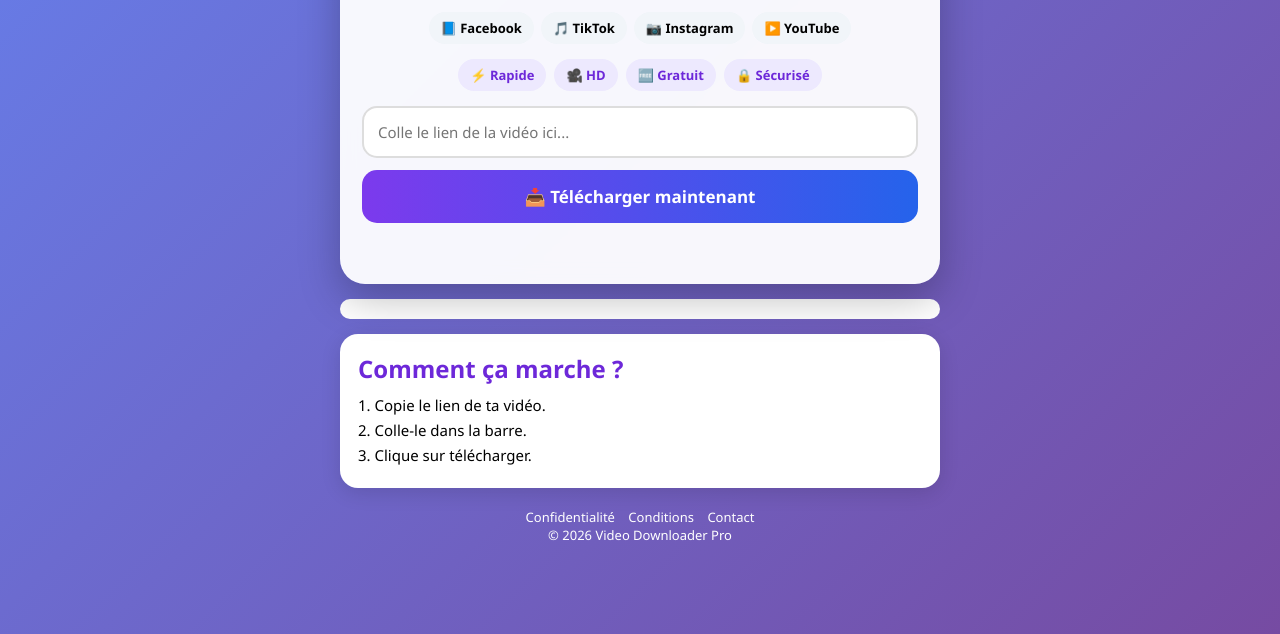
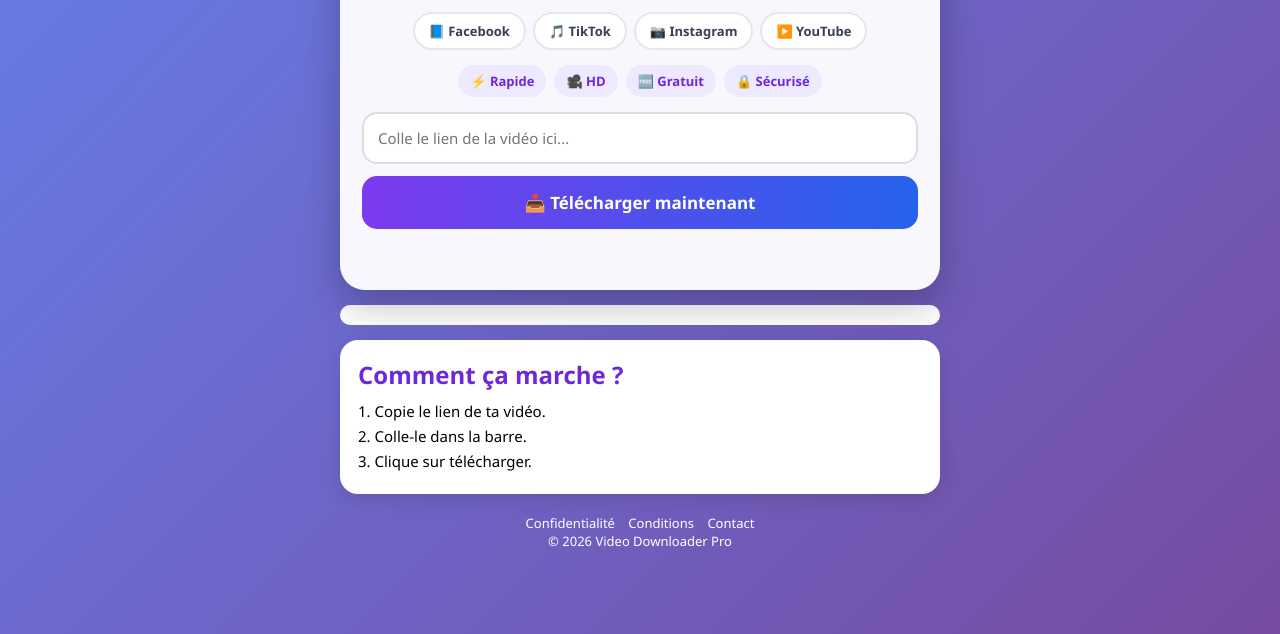
Before and after one commit to Elmatador512/fb-downloader, a plain HTML site: page index.html in a window 1280 px wide. Shown: the part 166-800 px from the top of the page. Drawn offline with Linux system fonts and the light colour scheme.

Commit message:
Update style.css

```diff
--- a/style.css
+++ b/style.css
@@ -119,15 +119,30 @@ h1{
 
 .platforms span{
 
-    background:#f1f5f9;
+background:white;
 
-    padding:7px 12px;
+border:2px solid #e5e7eb;
 
-    border-radius:20px;
+color:#374151;
 
-    font-size:13px;
+padding:8px 14px;
 
-    font-weight:bold;
+border-radius:20px;
+
+font-size:13px;
+
+font-weight:bold;
+
+transition:.3s;
+
+}
+
+
+.platforms span:hover{
+
+transform:translateY(-3px);
+
+border-color:#7c3aed;
 
 }
 
```
